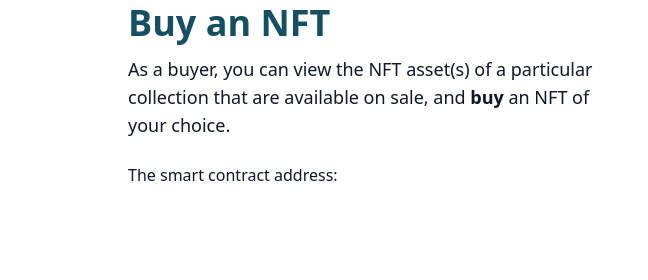
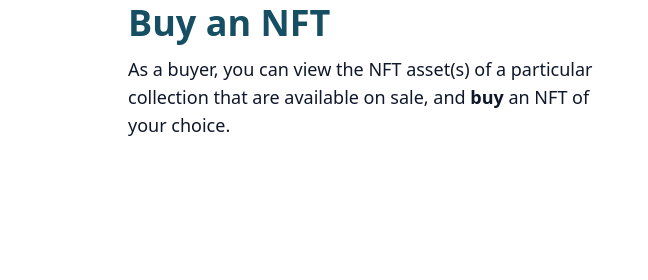
Before and after one commit to hbbio/openmarket, a website built with Vite: page site/index.html in a window 1280 px wide. Shown: the part 2491-2771 px from the top of the page, 0-648 px from the left. Built offline with nearby package versions, Linux system fonts and the light colour scheme; grey boxes are pictures that could not be loaded.

Commit message:
index: cleanup

```diff
--- a/site/index.html
+++ b/site/index.html
@@ -159,10 +159,6 @@
             As a buyer, you can view the NFT asset(s) of a particular collection
             that are available on sale, and <b>buy</b> an NFT of your choice.
           </p>
-          <p>
-            The smart contract address:
-            <span class="text-cyan-600"></span>
-          </p>
         </div>
         <div class="w-[500px]">
           <iframe
```
